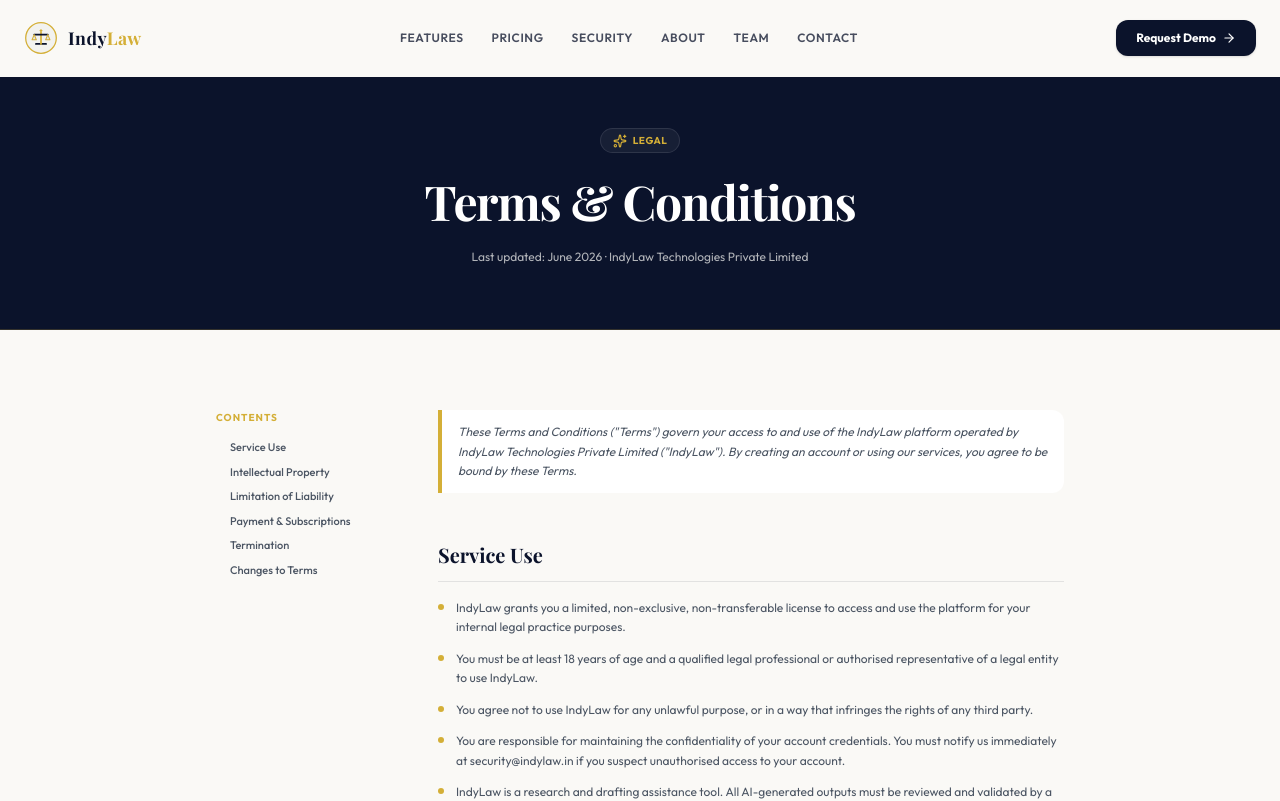
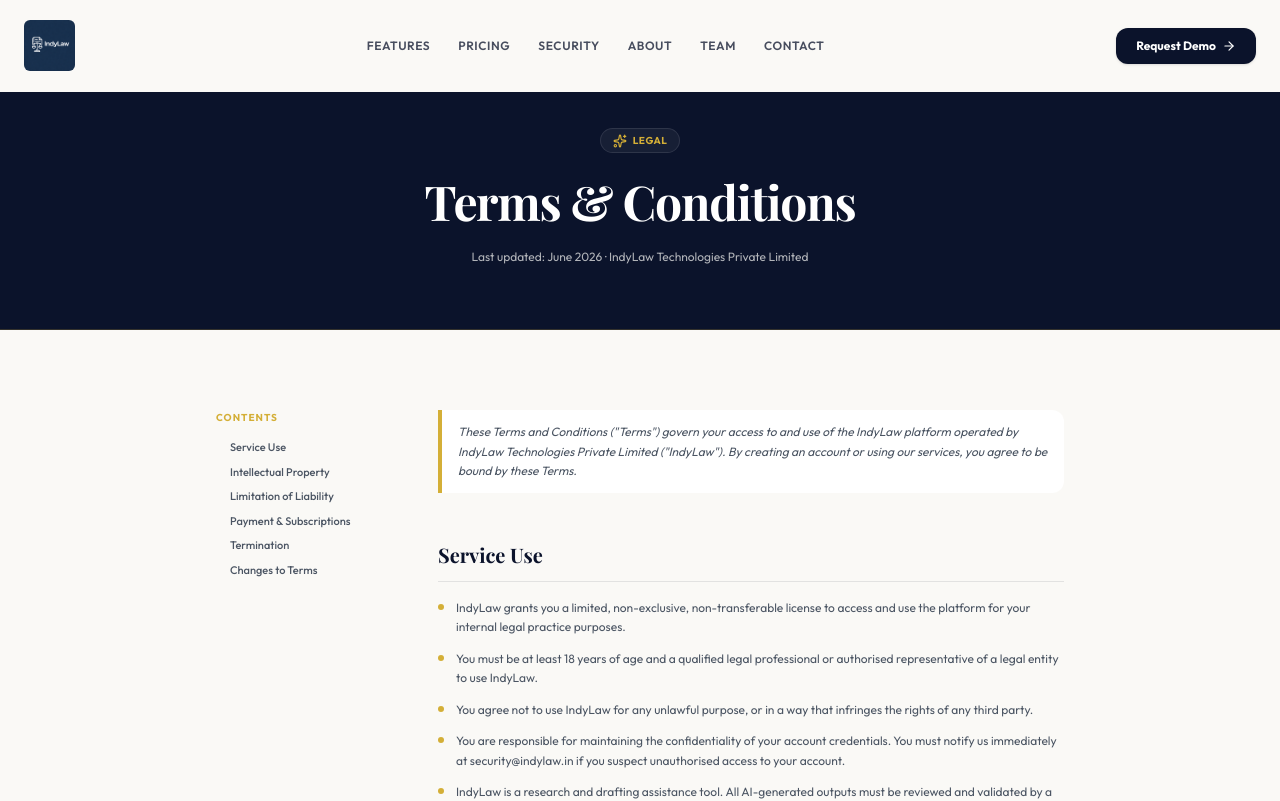
Before and after one commit to heetnandu01/indylaw, a React (Vite) app: page /terms in a window 1280 px wide. Shown: the top 801 px of the page. Built offline with nearby package versions, Linux system fonts and the light colour scheme; a web font is replaced by a local one.

Commit message:
Minor changes

```diff
--- a/index.html
+++ b/index.html
@@ -2,7 +2,7 @@
 <html lang="en" class="scroll-smooth">
   <head>
     <meta charset="UTF-8" />
-    <link rel="icon" type="image/svg+xml" href="/favicon.svg" />
+    <link rel="icon" type="image/png" href="/favicon.png" />
     <meta name="viewport" content="width=device-width, initial-scale=1.0" />
     <title>IndyLaw — India's AI-Native Legal Operating System</title>
     <meta name="description" content="Research case law, analyze judgments, build arguments, draft legal documents, manage matters, track deadlines, and collaborate with your team — all in one legal operating system grounded in Indian jurisprudence." />
--- a/src/components/Logo.tsx
+++ b/src/components/Logo.tsx
@@ -1,11 +1,12 @@
 import React from 'react'
+import logoImg from '../assets/logo.png'
 
 interface LogoProps {
   /** 'dark' = for light backgrounds (Navbar)
    *  'light' = for dark backgrounds (Footer/Hero) */
   variant?: 'dark' | 'light'
   className?: string
-  /** Height of the logo image/icon in px */
+  /** Height of the logo image in px */
   iconSize?: number
 }
 
@@ -14,75 +15,25 @@ export const Logo: React.FC<LogoProps> = ({
   className = '',
   iconSize = 34
 }) => {
-  const textColor = variant === 'light' ? 'text-white' : 'text-[#0B132B]'
-  const goldColor = '#D4AF37'
+  // The logo.png has a navy background with white text/icon.
+  // On light backgrounds (Navbar) we show it as-is inside a rounded container.
+  // On dark backgrounds (Footer) we also show it as-is — it fits naturally.
+  const logoHeight = iconSize * 1.5  // give a bit more height so text is readable
 
   return (
-    <div className={`flex items-center gap-2.5 ${className}`}>
-      <svg
-        width={iconSize}
-        height={iconSize}
-        viewBox="0 0 40 40"
-        fill="none"
-        xmlns="http://www.w3.org/2000/svg"
-        className="flex-shrink-0"
-      >
-        {/* Premium subtle outer circle */}
-        <circle
-          cx="20"
-          cy="20"
-          r="18"
-          stroke={goldColor}
-          strokeWidth="1.5"
-          fill={variant === 'light' ? 'rgba(212, 175, 55, 0.08)' : 'rgba(11, 19, 43, 0.03)'}
-        />
-        {/* Scale/Pillar representation */}
-        <path
-          d="M14 27H26"
-          stroke={variant === 'light' ? '#FAF9F6' : '#0B132B'}
-          strokeWidth="2"
-          strokeLinecap="round"
-        />
-        <path
-          d="M20 13V27"
-          stroke={goldColor}
-          strokeWidth="2"
-          strokeLinecap="round"
-        />
-        <path
-          d="M12 16H28"
-          stroke={variant === 'light' ? '#FAF9F6' : '#0B132B'}
-          strokeWidth="2"
-          strokeLinecap="round"
-        />
-        {/* Left scale pan */}
-        <path
-          d="M12 16L9.5 22H14.5L12 16Z"
-          stroke={goldColor}
-          strokeWidth="1.25"
-          fill={variant === 'light' ? 'rgba(250, 249, 246, 0.15)' : 'rgba(11, 19, 43, 0.05)'}
-          strokeLinejoin="round"
-        />
-        {/* Right scale pan */}
-        <path
-          d="M28 16L25.5 22H30.5L28 16Z"
-          stroke={goldColor}
-          strokeWidth="1.25"
-          fill={variant === 'light' ? 'rgba(250, 249, 246, 0.15)' : 'rgba(11, 19, 43, 0.05)'}
-          strokeLinejoin="round"
-        />
-        {/* Accent top diamond */}
-        <path
-          d="M20 9.5L22 11.5L20 13L18 11.5L20 9.5Z"
-          fill={goldColor}
-        />
-      </svg>
-      <span
-        className={`font-serif font-bold tracking-wide select-none ${textColor}`}
-        style={{ fontSize: `${iconSize * 0.52}px`, lineHeight: '1' }}
-      >
-        Indy<span className="text-[#D4AF37]">Law</span>
-      </span>
+    <div className={`flex items-center ${className}`}>
+      <img
+        src={logoImg}
+        alt="IndyLaw"
+        height={logoHeight}
+        style={{
+          height: `${logoHeight}px`,
+          width: 'auto',
+          objectFit: 'contain',
+          borderRadius: '6px',
+          display: 'block',
+        }}
+      />
     </div>
   )
 }
```
Also changed, not shown: public/favicon.png (added), public/logo.png (added).
